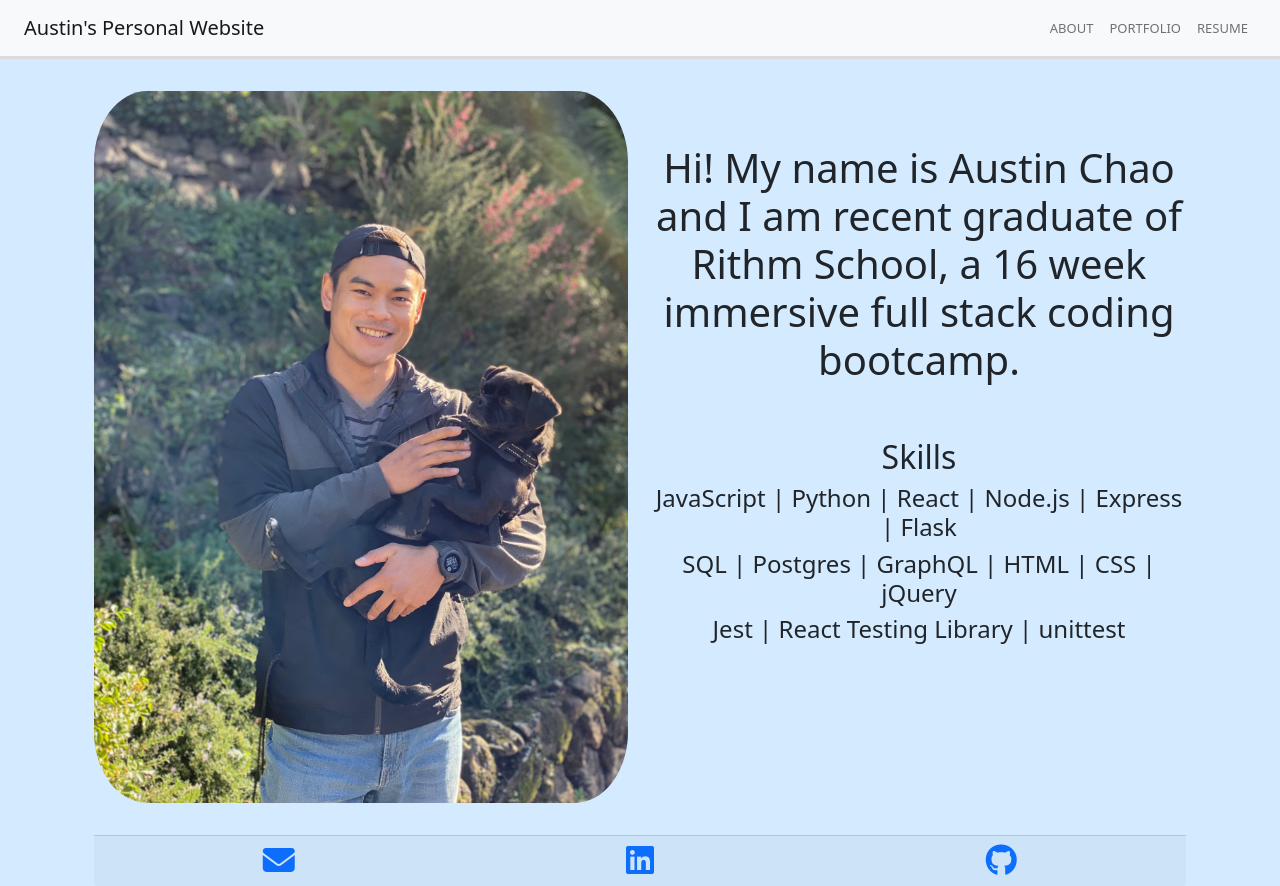
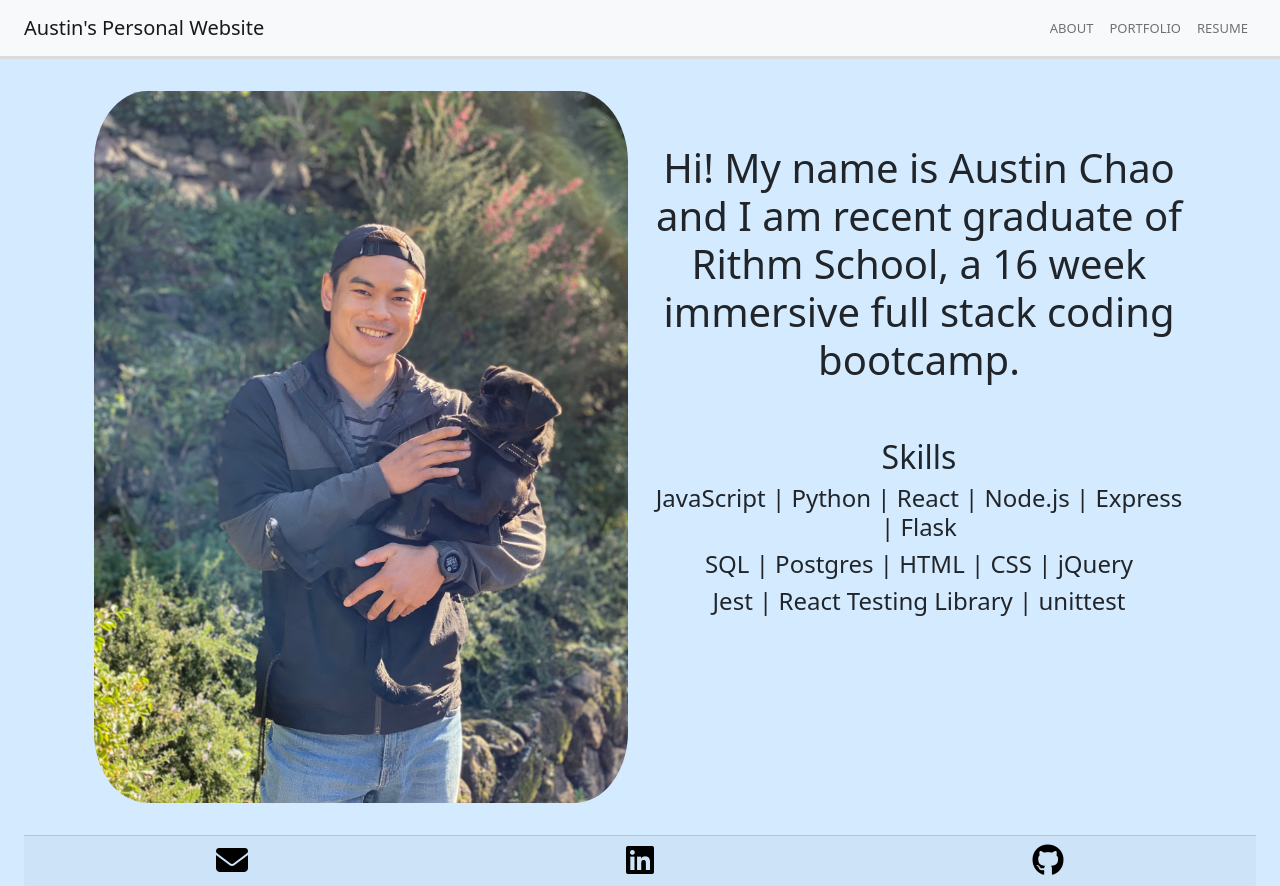
Before and after one commit to austinschao/personal-site, a React (Create React App) app: page /about in a window 1280 px wide. Built offline with nearby package versions, Linux system fonts and the light colour scheme.

Commit message:
CSS in progress for about me

```diff
--- a/src/About.js
+++ b/src/About.js
@@ -20,7 +20,7 @@ function About() {
             <div className="about-skills">
               <h2>Skills</h2>
               <h4>JavaScript | Python | React | Node.js | Express | Flask</h4>
-              <h4>SQL | Postgres | GraphQL | HTML | CSS | jQuery</h4>
+              <h4>SQL | Postgres | HTML | CSS | jQuery</h4>
               <h4>Jest | React Testing Library | unittest</h4>
             </div>
           </Col>
--- a/src/App.css
+++ b/src/App.css
@@ -1,6 +1,5 @@
 .App {
   text-align: center;
-  width: 100%
 }
 
 .App-logo {
@@ -41,4 +40,6 @@
 
 body {
   background-color: #d4ebff;
+  min-height: 100vh;
+  width: 100%
 }
--- a/src/App.js
+++ b/src/App.js
@@ -2,6 +2,7 @@ import "bootswatch/dist/sandstone/bootstrap.min.css";
 import 'bootstrap/dist/css/bootstrap.min.css';
 import "./App.css";
 import Footer from "./Footer";
+import { Container } from "reactstrap";
 
 
 import { BrowserRouter } from "react-router-dom";
--- a/src/Footer.css
+++ b/src/Footer.css
@@ -9,12 +9,15 @@
 
 .footer-email {
     font-size: 2rem;
+    color: black
 }
 
 .footer-linkedin {
     font-size: 2rem;
+    color: black
 }
 
 .footer-github {
     font-size: 2rem;
+    color: black
 }
--- a/src/Footer.js
+++ b/src/Footer.js
@@ -2,7 +2,7 @@ import { Container, Row, Col, CardFooter, Card } from "reactstrap";
 import "./Footer.css";
 function Footer() {
   return (
-    <Container className="footer-container">
+    <Container className="footer-container" fluid>
       <CardFooter className="footer-card-footer">
         <Row xs="3">
           <Col>
--- a/src/Portfolio.js
+++ b/src/Portfolio.js
@@ -1,9 +1,13 @@
+import { useState } from "react";
+
 function Portfolio() {
+  const [projects, setProjects] = useState([]);
+
   return (
     <div>
       Portfolio
     </div>
   );
-}
+};
 
 export default Portfolio;
```
